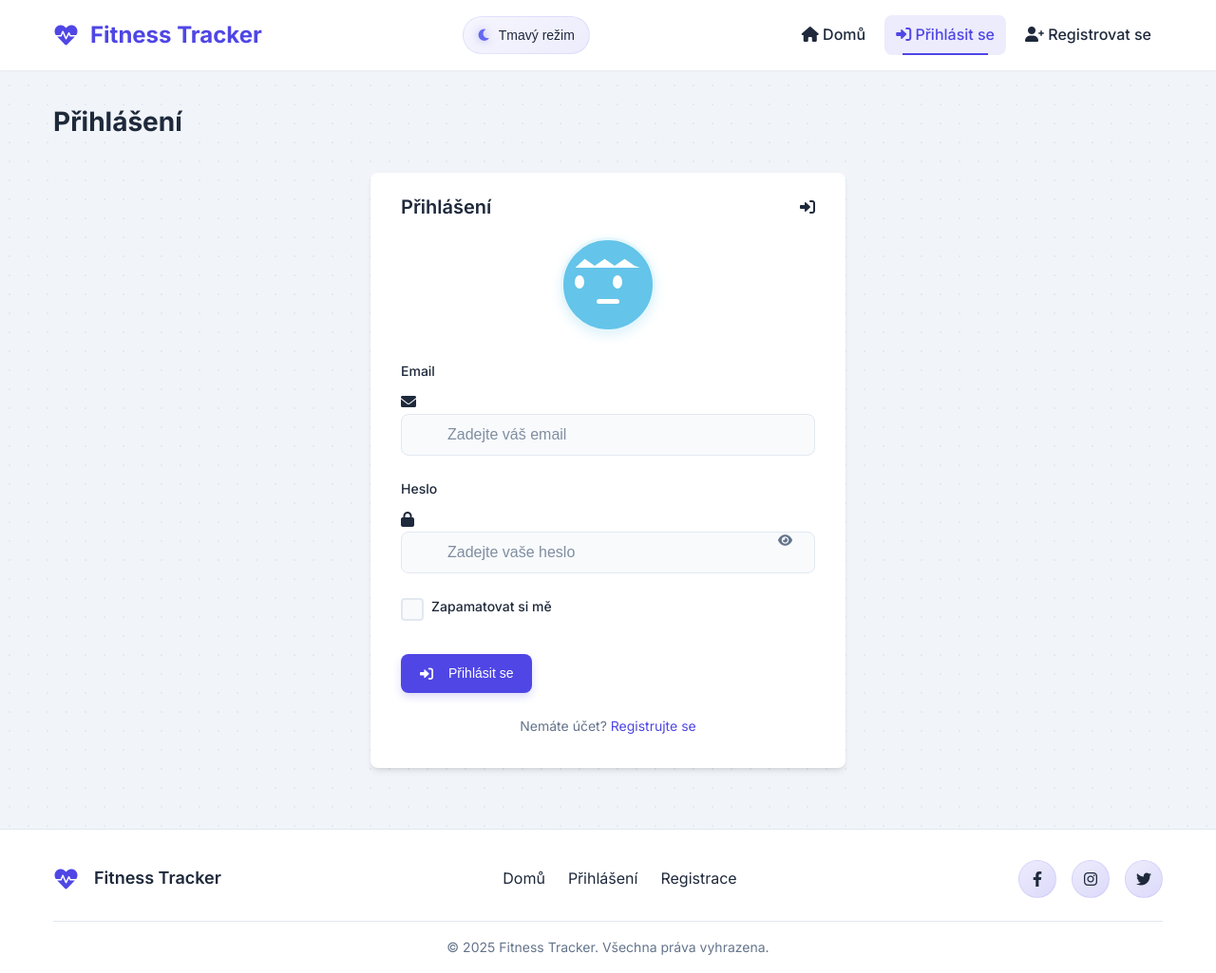
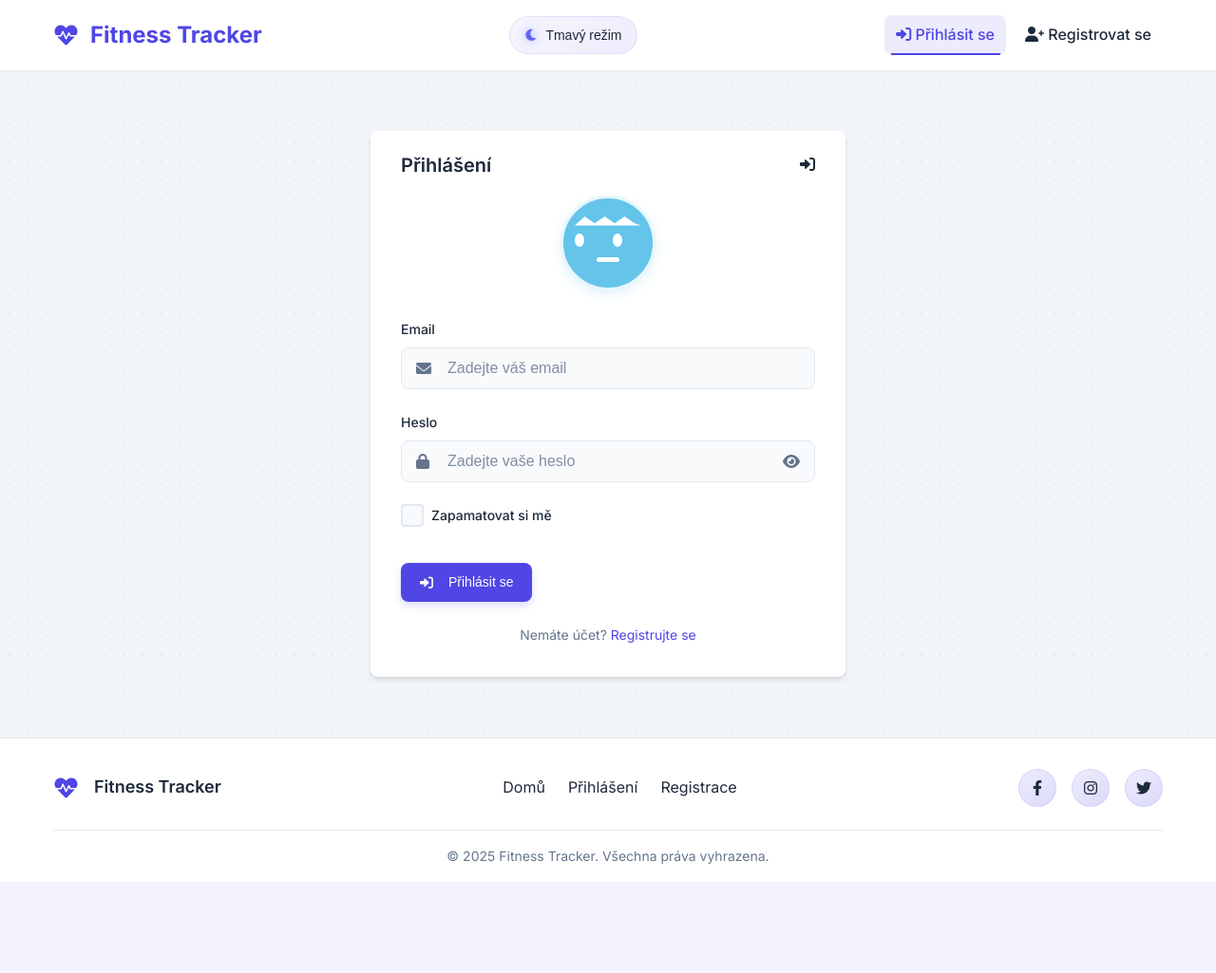
Before and after one commit to RichiePichie/web_fitness_tracker_school-project, a PHP site: page /index.php?page=login in a window 1280 px wide. Shown: the whole page at 95% size. After the commit the page ends 910 px from the top, so only its background shows below. Run offline with PHP 8.4, Linux system fonts and the light colour scheme.

Commit message:
Vizuální oprava registrace, přihlášení a hlavní stránky, lehká úprava databáze

```diff
--- a/public/css/styles.css
+++ b/public/css/styles.css
@@ -170,8 +170,8 @@ nav ul li a::after {
 
 nav ul li a:hover::after,
 nav ul li a.active::after {
-    width: 70%;
-    left: 15%;
+    width: 90%;
+    left: 5%;
 }
 
 .mobile-menu-toggle {
@@ -400,6 +400,23 @@ h3 {
     position: relative;
 }
 
+/* Style for icons positioned on the left */
+.input-icon-wrapper > i {
+    position: absolute;
+    left: 1rem;
+    top: 50%;
+    transform: translateY(-50%);
+    color: var(--text-muted);
+    pointer-events: none;
+    font-size: 1rem;
+    z-index: 2;
+}
+
+.input-icon-wrapper input {
+    padding-left: 3rem;
+    padding-right: 2.5rem;
+}
+
 .avatar-character {
     width: 100px;
     height: 100px;
@@ -428,10 +445,6 @@ h3 {
     border-radius: 50%;
     top: 25px;
     transition: all 0.2s ease;
-}
-
-.input-icon-wrapper input {
-    padding-left: 3rem;
 }
 
 .avatar-eye.right {
@@ -504,21 +517,20 @@ h3 {
 
 .input-icon-wrapper .password-toggle {
     position: absolute;
-    right: 1rem;
+    right: 0.75rem;
+    top: 50%;
+    transform: translateY(-50%);
     background: none;
     border: none;
     color: var(--text-muted);
     cursor: pointer;
     transition: var(--transition);
-    padding: 0.5rem;
+    padding: 0.25rem;
     display: flex;
     align-items: center;
     justify-content: center;
-    height: 100%;
-    max-height: 40px;
-    top: 50%;
-    transform: translateY(-50%);
     z-index: 2;
+    font-size: 1rem;
 }
 
 .input-icon-wrapper .password-toggle:hover {
@@ -1133,11 +1145,11 @@ input::placeholder, textarea::placeholder {
 .step:not(:last-child)::after {
     content: '';
     position: absolute;
-    top: 1.5rem;
-    right: -1rem;
-    width: 2rem;
+    top: 3rem;
+    left: 50%;
+    width: 110%;
     height: 2px;
-    background: linear-gradient(90deg, var(--primary-color), var(--secondary-color));
+    background: var(--primary-color);
     z-index: 0;
 }
 
@@ -1279,6 +1291,12 @@ footer {
 
 [data-theme="dark"] .dark-label {
     color: #818cf8;
+}
+
+@media (max-width: 927px) {
+    .step:not(:last-child)::after {
+        display: none;
+    }
 }
 
 /* Responsive */
@@ -1807,7 +1825,7 @@ header, footer, .card, .auth-form, .input-icon-wrapper, select, input, textarea,
 
 .checkbox-wrapper {
     display: flex;
-    align-items: flex-start;
+    align-items: center;
     gap: 0.75rem;
     position: relative;
 }
@@ -1833,7 +1851,8 @@ header, footer, .card, .auth-form, .input-icon-wrapper, select, input, textarea,
     content: '';
     position: absolute;
     left: 0;
-    top: 0.125rem;
+    top: 50%;
+    transform: translateY(-50%);
     width: 1.25rem;
     height: 1.25rem;
     border: 2px solid var(--border-color);
@@ -1850,8 +1869,9 @@ header, footer, .card, .auth-form, .input-icon-wrapper, select, input, textarea,
 .checkbox-wrapper input[type="checkbox"]:checked + .checkbox-label::after {
     content: '✓';
     position: absolute;
-    left: 0.35rem;
-    top: 0.125rem;
+    left: 0.45rem;
+    top: 50%;
+    transform: translateY(-50%);
     color: white;
     font-size: 0.875rem;
     font-weight: bold;
--- a/src/views/header.php
+++ b/src/views/header.php
@@ -11,10 +11,10 @@
 <body>
     <header>
         <div class="container">
-            <div class="logo">
+            <a href="index.php" class="logo">
                 <i class="fas fa-heartbeat" style="font-size: 1.5rem; margin-right: 0.75rem; color: var(--primary-color);"></i>
                 <h1>Fitness Tracker</h1>
-            </div>
+            </a>
 
             <div class="header-controls">
                 <button id="theme-toggle" class="theme-toggle" aria-label="Toggle dark mode">
@@ -29,10 +29,6 @@
 
             <nav id="main-nav">
                 <ul>
-                    <li><a href="index.php" <?php echo !isset($_GET['page']) || $_GET['page'] === 'home' ? 'class="active"' : ''; ?>>
-                        <i class="fas fa-home"></i> Domů
-                    </a></li>
-
                     <?php if (isset($_SESSION['user_id'])): ?>
                         <li><a href="index.php?page=dashboard" <?php echo isset($_GET['page']) && $_GET['page'] === 'dashboard' ? 'class="active"' : ''; ?>>
                             <i class="fas fa-tachometer-alt"></i> Dashboard
@@ -68,6 +64,6 @@
 
     <main>
         <div class="container">
-            <?php if (isset($pageTitle) && (!isset($_GET['page']) || $_GET['page'] !== 'home')): ?>
+            <?php /*if (isset($pageTitle) && (!isset($_GET['page']) || $_GET['page'] !== 'home')): ?>
                 <h2><?php echo $pageTitle; ?></h2>
-            <?php endif; ?>
+            <?php endif; */?>
--- a/src/views/home.php
+++ b/src/views/home.php
@@ -14,7 +14,7 @@ include 'src/views/header.php';
                     <i class="fas fa-user-plus btn-icon"></i>
                     Registrovat se
                 </a>
-                <a href="index.php?page=login" class="btn secondary-btn">
+                <a href="index.php?page=login" class="btn primary-btn">
                     <i class="fas fa-sign-in-alt btn-icon"></i>
                     Přihlásit se
                 </a>
```
Also changed, not shown: database.sql (+8 -6 lines).
